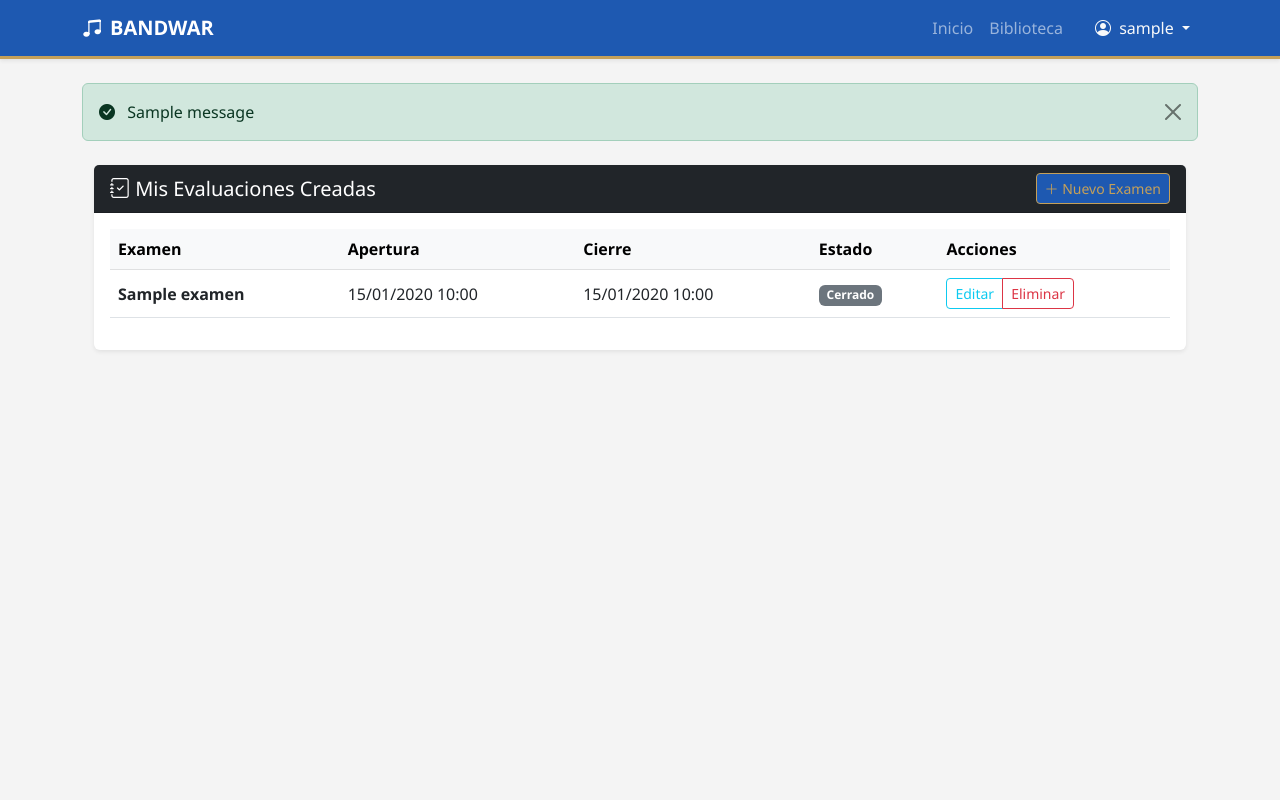
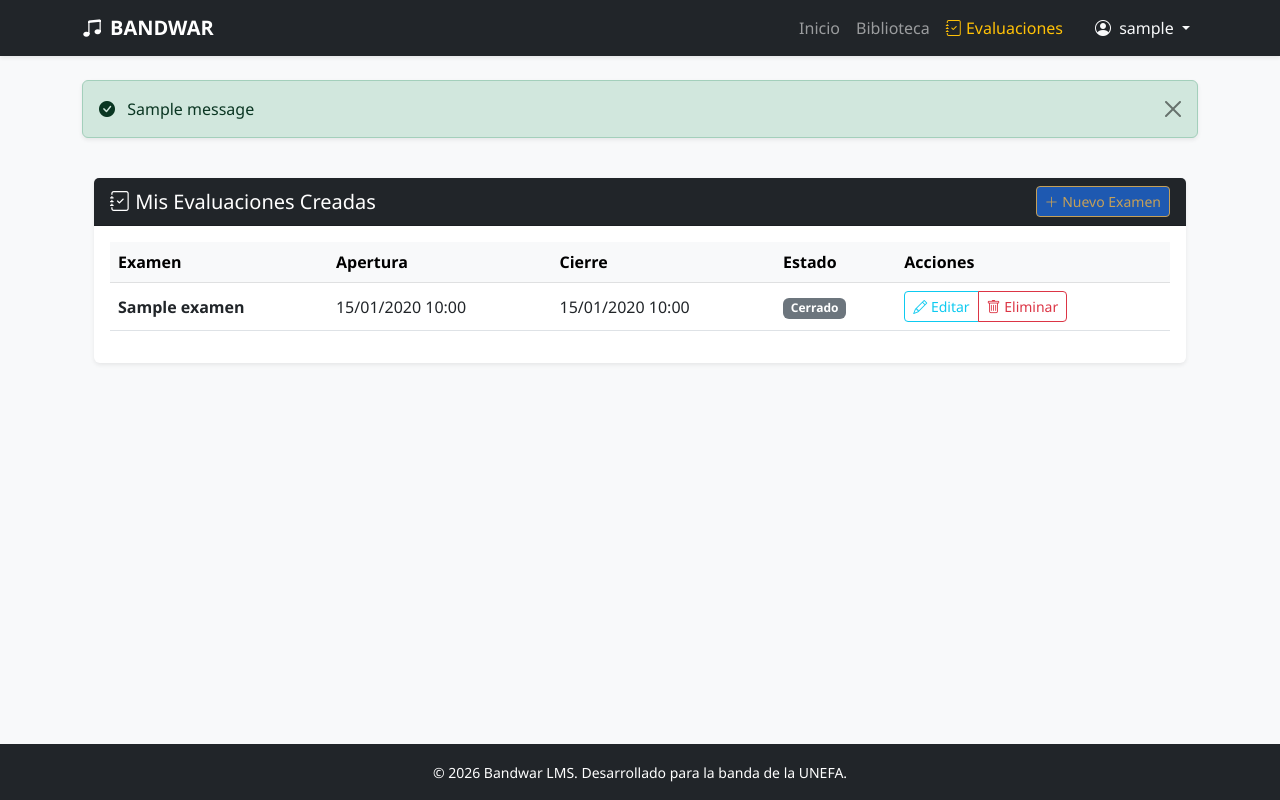
Before and after one commit to Isaaac11/Bandwar-LMS, a Django app: page /academia/profesor/examenes/ in a window 1280 px wide. Run offline with Django 5.2, Linux system fonts and the light colour scheme; a user stored in the database is signed in; tables that the repository leaves empty hold one stand-in row (values such as "Sample post"); one stand-in notice (Sample message) is shown.

Commit message:
edicion completa del sistema Bandwar

```diff
--- a/banda/academia/templates/academia/profesor/gestion_evaluaciones.html
+++ b/banda/academia/templates/academia/profesor/gestion_evaluaciones.html
@@ -34,10 +34,16 @@
                                 <span class="badge bg-secondary">Cerrado</span>
                                 {% endif %}
                             </td>
-                            <td>
-                                <div class="btn-group">
-                                    <a href="#" class="btn btn-outline-info btn-sm">Editar</a>
-                                    <a href="#" class="btn btn-outline-danger btn-sm">Eliminar</a>
+                            <td lass="text-center">
+                                <div class="btn-group" role="group">
+                                    <a href="{% url 'banda_academia:editar_examen' examen.id %}" class="btn btn-sm btn-outline-info">
+                                        <i class="bi bi-pencil"></i> Editar
+                                    </a>
+                                    <a href="{% url 'banda_academia:eliminar_examen' examen.id %}"
+                                    class="btn btn-sm btn-outline-danger"
+                                    onclick="return confirm('¿Estás seguro de eliminar esta evaluación?')">
+                                        <i class="bi bi-trash"></i> Eliminar
+                                    </a>
                                 </div>
                             </td>
                         </tr>
--- a/banda/academia/templates/lms/dashboard_estudiante.html
+++ b/banda/academia/templates/lms/dashboard_estudiante.html
@@ -1,4 +1,4 @@
-{% extends 'usuarios/base.html' %}
+{% extends 'base.html' %}
 
 {% block content %}
 <div class="row mt-4">
--- a/banda/academia/templates/lms/dashboard_profesor.html
+++ b/banda/academia/templates/lms/dashboard_profesor.html
@@ -1,4 +1,4 @@
-{% extends 'usuarios/base.html' %}
+{% extends 'base.html' %}
 
 {% block content %}
 <div class="container mt-4">
--- a/banda/academia/templates/lms/multimedia_list.html
+++ b/banda/academia/templates/lms/multimedia_list.html
@@ -1,4 +1,4 @@
-{% extends 'usuarios/base.html' %}
+{% extends 'base.html' %}
 
 {% block content %}
 <div class="container mt-4">
--- a/banda/academia/templates/lms/subir_material.html
+++ b/banda/academia/templates/lms/subir_material.html
@@ -1,4 +1,4 @@
-{% extends 'usuarios/base.html' %}
+{% extends 'base.html' %}
 
 {% block content %}
 <div class="row justify-content-center mt-5">
--- a/banda/academia/urls.py
+++ b/banda/academia/urls.py
@@ -10,4 +10,6 @@ urlpatterns = [
     path('eliminar/<int:material_id>/', views.eliminar_material, name='eliminar_material'),
     path('profesor/examenes/nuevo/', views.crear_examen, name='crear_examen'),
     path('profesor/examenes/', views.lista_examenes, name='lista_examenes'),
+    path('examen/editar/<int:examen_id>/', views.editar_examen, name='editar_examen'),
+    path('examen/eliminar/<int:examen_id>/', views.eliminar_examen, name='eliminar_examen'),
 ]
--- a/banda/academia/views.py
+++ b/banda/academia/views.py
@@ -60,12 +60,11 @@ def eliminar_material(request, material_id):
     return redirect('banda_academia:lista_multimedia')
 
 @login_required
-def lista_examenes(request): # <-- Quítale el "_profesor" para que coincida con el urls.py
+def lista_examenes(request):
     if request.user.rol != 'profesor':
         return redirect('banda_usuarios:home')
+    examenes = Examen.objects.filter(creado_por=request.user).order_by('-fecha_inicio')
 
-    # Ojo aquí: tenías "eexamenes" con doble 'e', corrígelo a "examenes"
-    examenes = Examen.objects.filter(creado_por=request.user).order_by('-fecha_inicio')
     return render(request, 'academia/profesor/gestion_evaluaciones.html', {'examenes': examenes})
 
 @login_required
@@ -84,3 +83,13 @@ def crear_examen(request):
         form = ExamenForm()
 
     return render(request, 'academia/profesor/crear_examen.html', {'form': form})
+
+def eliminar_examen(request, examen_id):
+    examen = get_object_or_404(Examen, id=examen_id, creado_por=request.user)
+    examen.delete()
+    return redirect('banda_academia:lista_examenes')
+
+def editar_examen(request, examen_id):
+    examen = get_object_or_404(Examen, id=examen_id, creado_por=request.user)
+    # Aquí es donde cargarás el formulario para añadir preguntas
+    return render(request, 'academia/profesor/editar_examen.html', {'examen': examen})
--- a/banda/usuarios/templates/usuarios/completar_perfil.html
+++ b/banda/usuarios/templates/usuarios/completar_perfil.html
@@ -1,4 +1,4 @@
-{% extends 'usuarios/base.html' %}
+{% extends 'base.html' %}
 
 {% block content %}
 <div class="row justify-content-center mt-4">
--- a/banda/usuarios/templates/usuarios/estudiante/home.html
+++ b/banda/usuarios/templates/usuarios/estudiante/home.html
@@ -1,4 +1,4 @@
-{% extends 'usuarios/base.html' %}
+{% extends 'base.html' %}
 
 {% block content %}
 <div class="container mt-4">
--- a/banda/usuarios/templates/usuarios/login.html
+++ b/banda/usuarios/templates/usuarios/login.html
@@ -1,4 +1,4 @@
-{% extends 'usuarios/base.html' %}
+{% extends 'base.html' %}
 
 {% block content %}
 <div class="row justify-content-center mt-5">
--- a/banda/usuarios/templates/usuarios/profesor/lista_estudiantes.html
+++ b/banda/usuarios/templates/usuarios/profesor/lista_estudiantes.html
@@ -1,4 +1,4 @@
-{% extends 'usuarios/base.html' %}
+{% extends 'base.html' %}
 
 {% block content %}
 <div class="container mt-4">
--- a/banda/usuarios/templates/usuarios/registrar_estudiante.html
+++ b/banda/usuarios/templates/usuarios/registrar_estudiante.html
@@ -1,4 +1,4 @@
-{% extends 'usuarios/base.html' %}
+{% extends 'base.html' %}
 
 {% block content %}
 <div class="row justify-content-center mt-4">
--- a/core/settings.py
+++ b/core/settings.py
@@ -60,10 +60,11 @@ ROOT_URLCONF = 'core.urls'
 TEMPLATES = [
     {
         'BACKEND': 'django.template.backends.django.DjangoTemplates',
-        'DIRS': [os.path.join(BASE_DIR, 'templates')],
+        'DIRS': [BASE_DIR / 'templates'],
         'APP_DIRS': True,
         'OPTIONS': {
             'context_processors': [
+                'django.template.context_processors.debug',
                 'django.template.context_processors.request',
                 'django.contrib.auth.context_processors.auth',
                 'django.contrib.messages.context_processors.messages',
--- a/templates/base.html
+++ b/templates/base.html
@@ -4,14 +4,15 @@
 <head>
     <meta charset="UTF-8">
     <meta name="viewport" content="width=device-width, initial-scale=1.0">
-    <title>Bandwar - UNEFA</title>
+    <title>{% block title %}Bandwar - UNEFA{% endblock %}</title>
+
     <link href="https://cdn.jsdelivr.net/npm/bootstrap@5.3.0/dist/css/bootstrap.min.css" rel="stylesheet">
     <link rel="stylesheet" href="https://cdn.jsdelivr.net/npm/bootstrap-icons@1.11.1/font/bootstrap-icons.css">
     <link rel="stylesheet" href="{% static 'css/style.css' %}">
 </head>
-<body>
+<body class="d-flex flex-column min-vh-100 bg-light">
 
-    <nav class="navbar navbar-expand-lg navbar-dark navbar-custom mb-4 shadow-sm">
+    <nav class="navbar navbar-expand-lg navbar-dark bg-dark mb-4 shadow-sm">
         <div class="container">
             <a class="navbar-brand fw-bold" href="{% url 'banda_usuarios:home' %}">
                 <i class="bi bi-music-note-beamed me-2"></i>BANDWAR
@@ -26,6 +27,12 @@
                     {% if user.is_authenticated %}
                         <a class="nav-link" href="{% url 'banda_usuarios:home' %}">Inicio</a>
                         <a class="nav-link" href="{% url 'banda_academia:lista_multimedia' %}">Biblioteca</a>
+
+                        {% if user.rol == 'profesor' %}
+                        <a class="nav-link text-warning" href="{% url 'banda_academia:lista_examenes' %}">
+                            <i class="bi bi-journal-check"></i> Evaluaciones
+                        </a>
+                        {% endif %}
 
                         <div class="nav-item dropdown ms-lg-3">
                             <a class="nav-link dropdown-toggle text-light" href="#" id="userDropdown" role="button" data-bs-toggle="dropdown" aria-expanded="false">
@@ -59,9 +66,9 @@
     <div class="container">
         {% if messages %}
             {% for message in messages %}
-                <div class="alert alert-{{ message.tags }} alert-dismissible fade show" role="alert">
+                <div class="alert alert-{{ message.tags }} alert-dismissible fade show shadow-sm" role="alert">
                     {% if message.tags == 'success' %}<i class="bi bi-check-circle-fill me-2"></i>{% endif %}
-                    {% if message.tags == 'error' %}<i class="bi bi-exclamation-triangle-fill me-2"></i>{% endif %}
+                    {% if message.tags == 'error' or message.tags == 'danger' %}<i class="bi bi-exclamation-triangle-fill me-2"></i>{% endif %}
                     {{ message }}
                     <button type="button" class="btn-close" data-bs-dismiss="alert" aria-label="Close"></button>
                 </div>
@@ -69,10 +76,18 @@
         {% endif %}
     </div>
 
-    <div class="container mb-5">
+    <main class="container mb-5 flex-grow-1">
         {% block content %}
         {% endblock %}
-    </div>
+    </main>
+
+    <footer class="bg-dark text-white text-center py-3 mt-auto">
+        <div class="container">
+            <small>
+                &copy; 2026 Bandwar LMS. Desarrollado para la banda de la UNEFA.
+            </small>
+        </div>
+    </footer>
 
     <script src="https://cdn.jsdelivr.net/npm/bootstrap@5.3.0/dist/js/bootstrap.bundle.min.js"></script>
 </body>
```
Also changed, not shown: banda/usuarios/templates/usuarios/profesor/home.html (+14 -14 lines), banda/logistica/models.py (added), banda/soporte_ia/utils.py (added).
